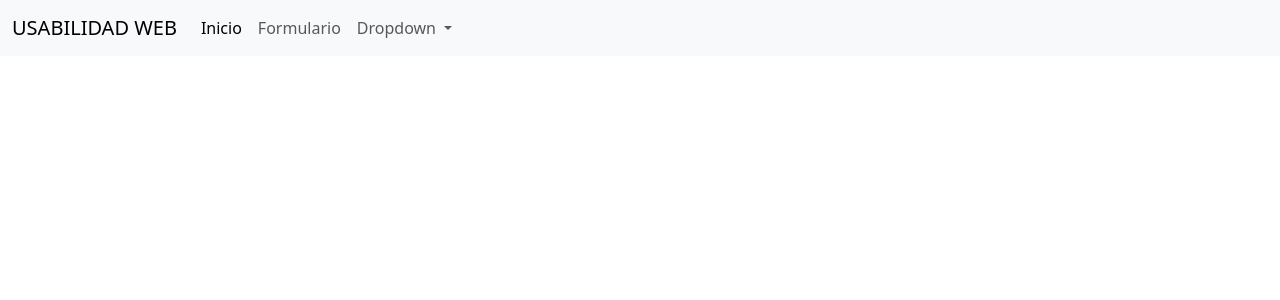
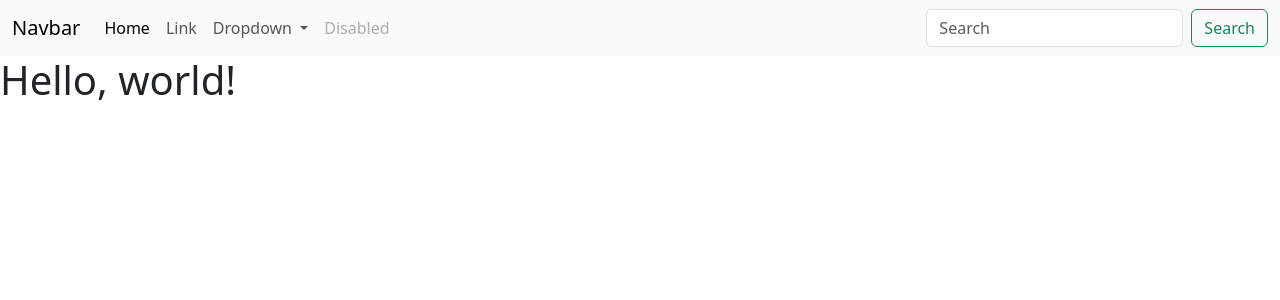
Before and after one commit to yenneralayon142/IngenieriaWeb, a PHP site: page / in a window 1280 px wide. Shown: the top 300 px of the page. Run offline with PHP 8.4, Linux system fonts and the light colour scheme.

Commit message:
fix(front): add libraries for boopstrap

```diff
--- a/Actividad3/index.php
+++ b/Actividad3/index.php
@@ -5,43 +5,45 @@
     <meta name="viewport" content="width=device-width, initial-scale=1">
     <title>Bootstrap demo</title>
     <link href="https://cdn.jsdelivr.net/npm/bootstrap@5.3.3/dist/css/bootstrap.min.css" rel="stylesheet" integrity="sha384-QWTKZyjpPEjISv5WaRU9OFeRpok6YctnYmDr5pNlyT2bRjXh0JMhjY6hW+ALEwIH" crossorigin="anonymous">
-    <link rel="stylesheet" href="style.css">
-
-  </head>
-  <body>
-  <script src="https://code.jquery.com/jquery-3.6.0.min.js"></script>
-
-  <nav class="navbar navbar-expand-lg navbar-light bg-light">
+    <nav class="navbar navbar-expand-lg bg-body-tertiary">
       <div class="container-fluid">
-      <a class="navbar-brand" href="#">USABILIDAD WEB</a>
+        <a class="navbar-brand" href="#">Navbar</a>
         <button class="navbar-toggler" type="button" data-bs-toggle="collapse" data-bs-target="#navbarSupportedContent" aria-controls="navbarSupportedContent" aria-expanded="false" aria-label="Toggle navigation">
           <span class="navbar-toggler-icon"></span>
         </button>
         <div class="collapse navbar-collapse" id="navbarSupportedContent">
           <ul class="navbar-nav me-auto mb-2 mb-lg-0">
             <li class="nav-item">
-            <a class="nav-link active" aria-current="page" href="index.php">Inicio</a>
+              <a class="nav-link active" aria-current="page" href="#">Home</a>
             </li>
             <li class="nav-item">
-            <a class="nav-link" href="form.php">Formulario</a>
+              <a class="nav-link" href="#">Link</a>
             </li>
             <li class="nav-item dropdown">
-            <a class="nav-link dropdown-toggle" href="#" id="navbarDropdown" role="button" data-bs-toggle="dropdown" aria-expanded="false">
+              <a class="nav-link dropdown-toggle" href="#" role="button" data-bs-toggle="dropdown" aria-expanded="false">
                 Dropdown
               </a>
-            <ul class="dropdown-menu" aria-labelledby="navbarDropdown">
-              <li><a class="dropdown-item" href="#">Actividad 1</a></li>
-              <li><a class="dropdown-item" href="#">Actividad 2</a></li>
-              <li><a class="dropdown-item" href="#">Actividad 3</a></li>
+              <ul class="dropdown-menu">
+                <li><a class="dropdown-item" href="#">Action</a></li>
+                <li><a class="dropdown-item" href="#">Another action</a></li>
                 <li><hr class="dropdown-divider"></li>
                 <li><a class="dropdown-item" href="#">Something else here</a></li>
               </ul>
             </li>
-
+            <li class="nav-item">
+              <a class="nav-link disabled" aria-disabled="true">Disabled</a>
+            </li>
           </ul>
-
+          <form class="d-flex" role="search">
+            <input class="form-control me-2" type="search" placeholder="Search" aria-label="Search">
+            <button class="btn btn-outline-success" type="submit">Search</button>
+          </form>
         </div>
       </div>
     </nav>
+  </head>
+  <body>
+    <h1>Hello, world!</h1>
+    <script src="https://cdn.jsdelivr.net/npm/bootstrap@5.3.3/dist/js/bootstrap.bundle.min.js" integrity="sha384-YvpcrYf0tY3lHB60NNkmXc5s9fDVZLESaAA55NDzOxhy9GkcIdslK1eN7N6jIeHz" crossorigin="anonymous"></script>
   </body>
 </html>
```
Also changed, not shown: 1 other file. Lines whose indentation alone changed are shown as unchanged.
